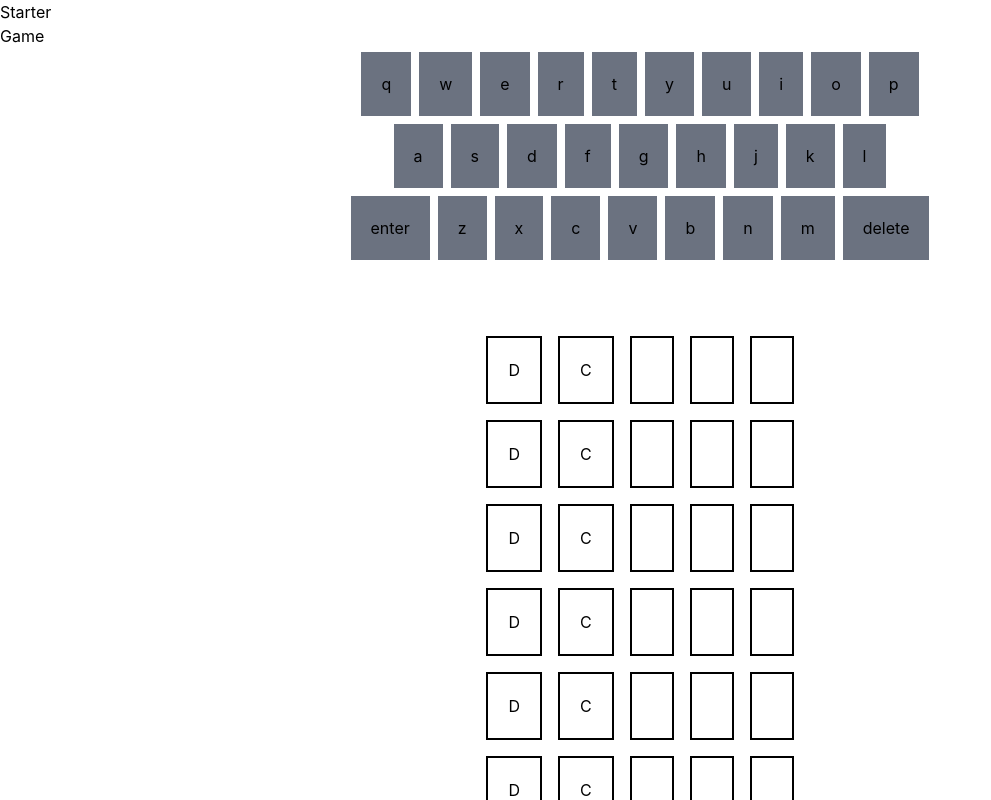
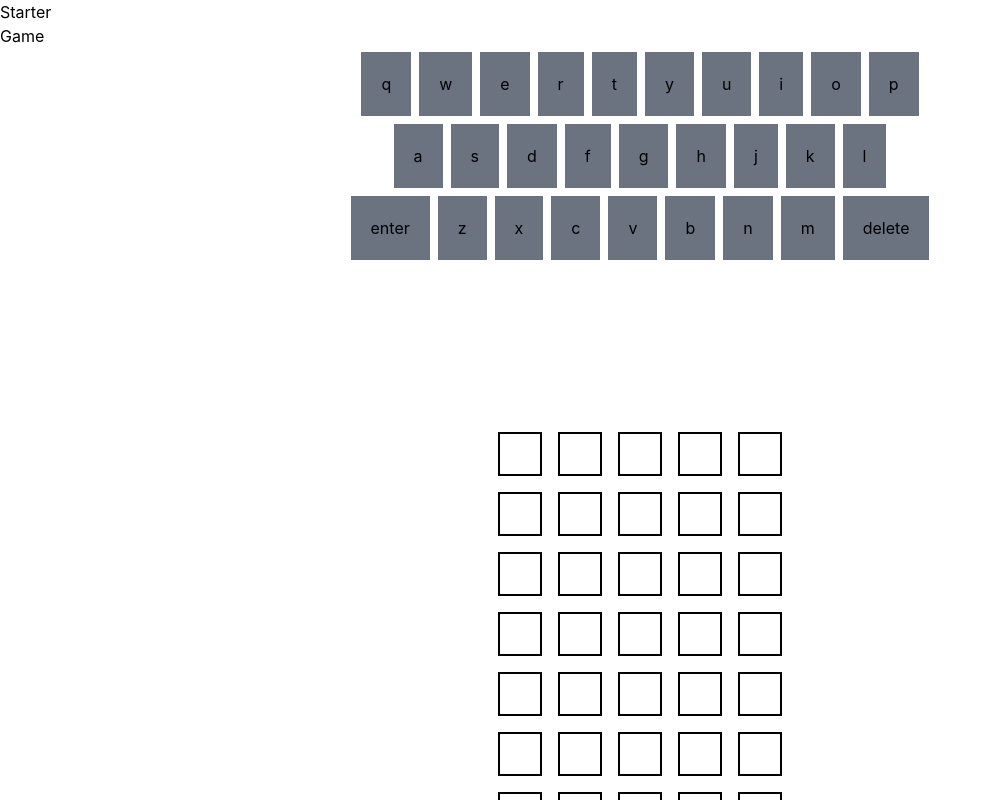
Before and after one commit to Joanne1980/FlipCard, a React (Create React App) app: page / in a window 1280 px wide. Shown: the top 800 px of the page, without its empty margins (0-991 px from the left). Built offline with nearby package versions, Linux system fonts and the light colour scheme.

Commit message:
Row logic start

```diff
--- a/src/components/Grid.jsx
+++ b/src/components/Grid.jsx
@@ -1,25 +1,33 @@
 import Row from './Row';
-import { useEffect } from 'react';
+import { useEffect, useState } from 'react';
 
 
+export default function Grid({keypress}) {
+  const [activeRow, setActiveRow] = useState(1);
+  const [currentKeyCounter, setCurrentKeyCounter] = useState(0);
 
-export default function Grid() {
   useEffect(() => {
-    window.addEventListener('keypress', e => {
-      console.log(e.key)
-    });
-  }, []);
-  return (
+    if (keypress != "delete" && keypress != "enter" && !keypress) {
+      if (currentKeyCounter % 5 == 0 && currentKeyCounter != 0) {
+        setActiveRow(activeRow + 1)
+      }
+      setCurrentKeyCounter(currentKeyCounter + 1)
+    }
+  }, [keypress])
+  const counter = [
+    1, 2, 3, 4, 5, 6, 7, 8
+  ]
+    return (
     <div className='flex flex-col'>
+      {counter.map((rowNumber) => {
+        return <Row
+        pressedKey={keypress}
+        key={rowNumber}
+        isActive={activeRow == rowNumber}
+        />
+      })}
 
-      <Row />
-      <Row />
-      <Row />
-      <Row />
-      <Row />
-      <Row />
-      <Row />
-      <Row />
+
 
     </div>
   )
--- a/src/components/Row.jsx
+++ b/src/components/Row.jsx
@@ -1,16 +1,33 @@
-import React from 'react';
+import React, { useEffect, useState } from 'react';
 import Box from './Box';
 
-export default function Row() {
+export default function Row({isActive, pressedKey}) {
+  const [activeColumn, setColumn] = useState(-1);
+  const [letters, setLetters] = useState(['', '', '', '', ''])
+  useEffect(() => {
+    const lettersCopy = [...letters];
+    lettersCopy[activeColumn] = pressedKey;
+    if (isActive) {
+
+    console.log(activeColumn)
+    setLetters(lettersCopy)
+    setColumn(activeColumn + 1)
+    }
+
+  }, [pressedKey])
+
   return (
     <div className='flex flex-row'>
       <Box
-        value="D" />
+        value={letters[0]} />
       <Box
-        value="C" />
-      <Box />
-      <Box />
-      <Box />
+        value={letters[1]} />
+     <Box
+        value={letters[2]} />
+      <Box
+        value={letters[3]} />
+      <Box
+        value={letters[4]} />
     </div>
   )
 }
--- a/src/pages/Game.jsx
+++ b/src/pages/Game.jsx
@@ -11,7 +11,7 @@ export default function Game() {
       Game
       <Input keypress={keypress} setKeypress={setKeypress} />
       <div className='w-full h-screen flex justify-center items-center'>
-        <Grid />
+        <Grid keypress={keypress}/>
       </div>
     </div>
   )
```
